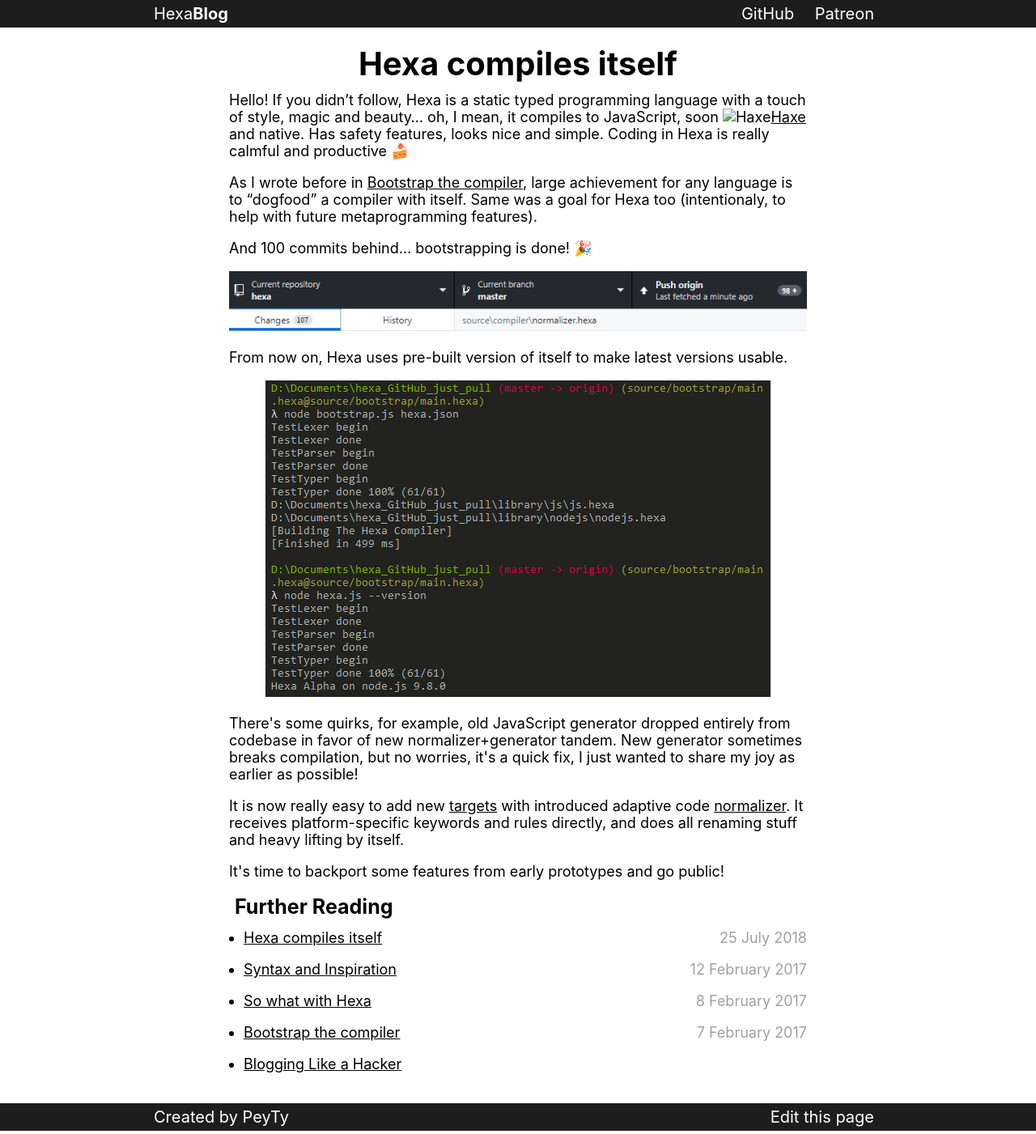
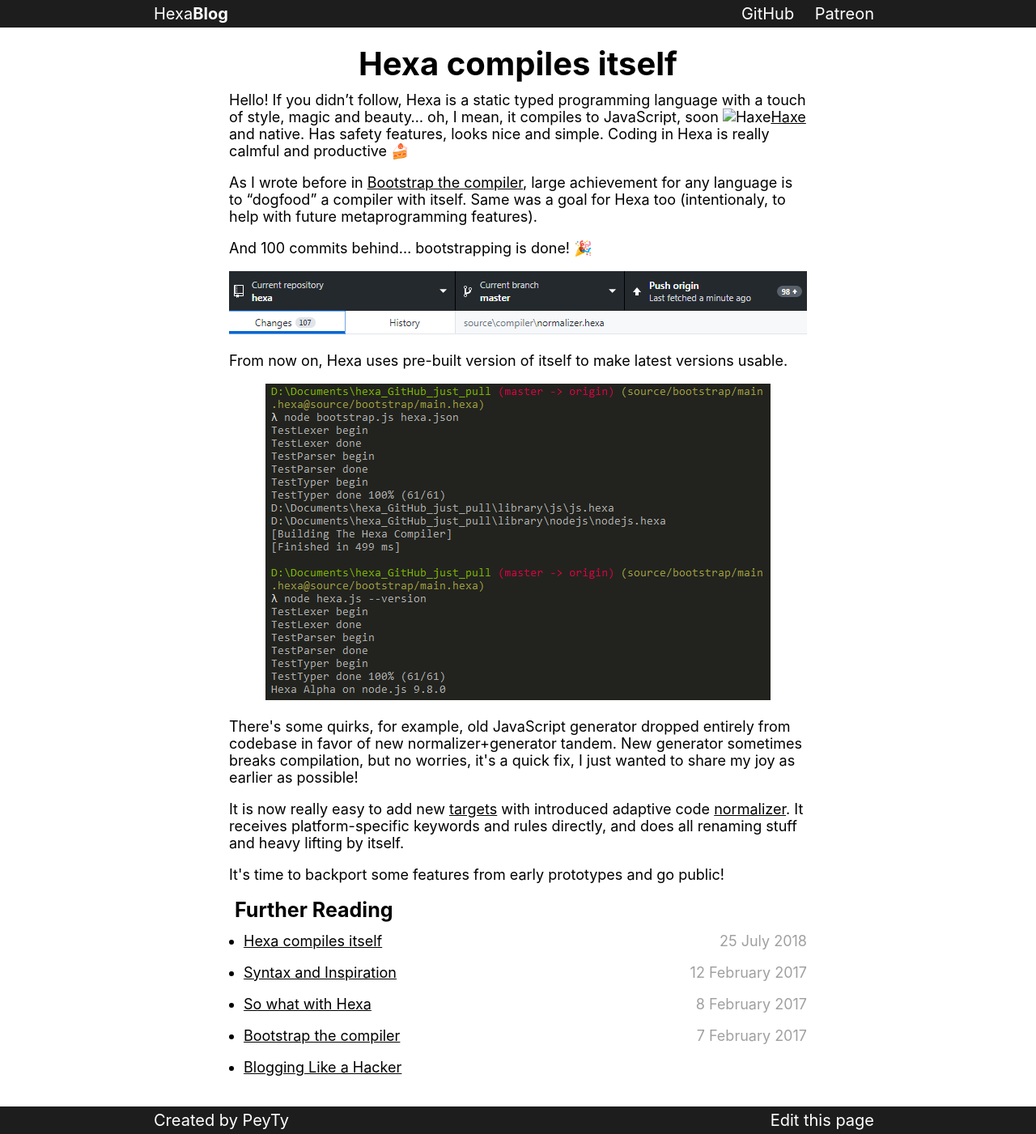
Before and after one commit to hexalang/hexalang.github.io, a Jekyll site: the page built from blog/Hexa-in-Hexa.md, in a window 1280 px wide. Shown: the whole page at 81% size. Built offline with Jekyll 4.4.1, drawn with Linux system fonts in a browser that asks for light colours; emoji names are drawn with the system emoji font.

Commit message:
Resize and move images

```diff
--- a/blog/Hexa-in-Hexa.md
+++ b/blog/Hexa-in-Hexa.md
@@ -10,12 +10,12 @@
 
 And 100 commits behind... bootstrapping is done! :tada:
 
-![Image](such_a_many_commits.png)
+![Image](Hexa-in-Hexa/such_a_many_commits.png)
 
 From now on, Hexa uses pre-built version of itself to make latest versions usable.
 
 <p align="center">
-	<img src="bootstrap.png"/>
+	<img src="Hexa-in-Hexa/bootstrap.png"/>
 <p/>
 
 <p>There's some quirks, for example, old JavaScript generator dropped entirely from codebase in favor of new normalizer+generator tandem. New generator sometimes breaks compilation, but no worries, it's a quick fix, I just wanted to share my joy as earlier as possible!<p/>
```
Also changed, not shown: blog/Hexa-in-Hexa/bootstrap.png (renamed from blog/bootstrap.png), blog/Hexa-in-Hexa/such_a_many_commits.png (added), blog/such_a_many_commits.png (deleted), 1 other file.
